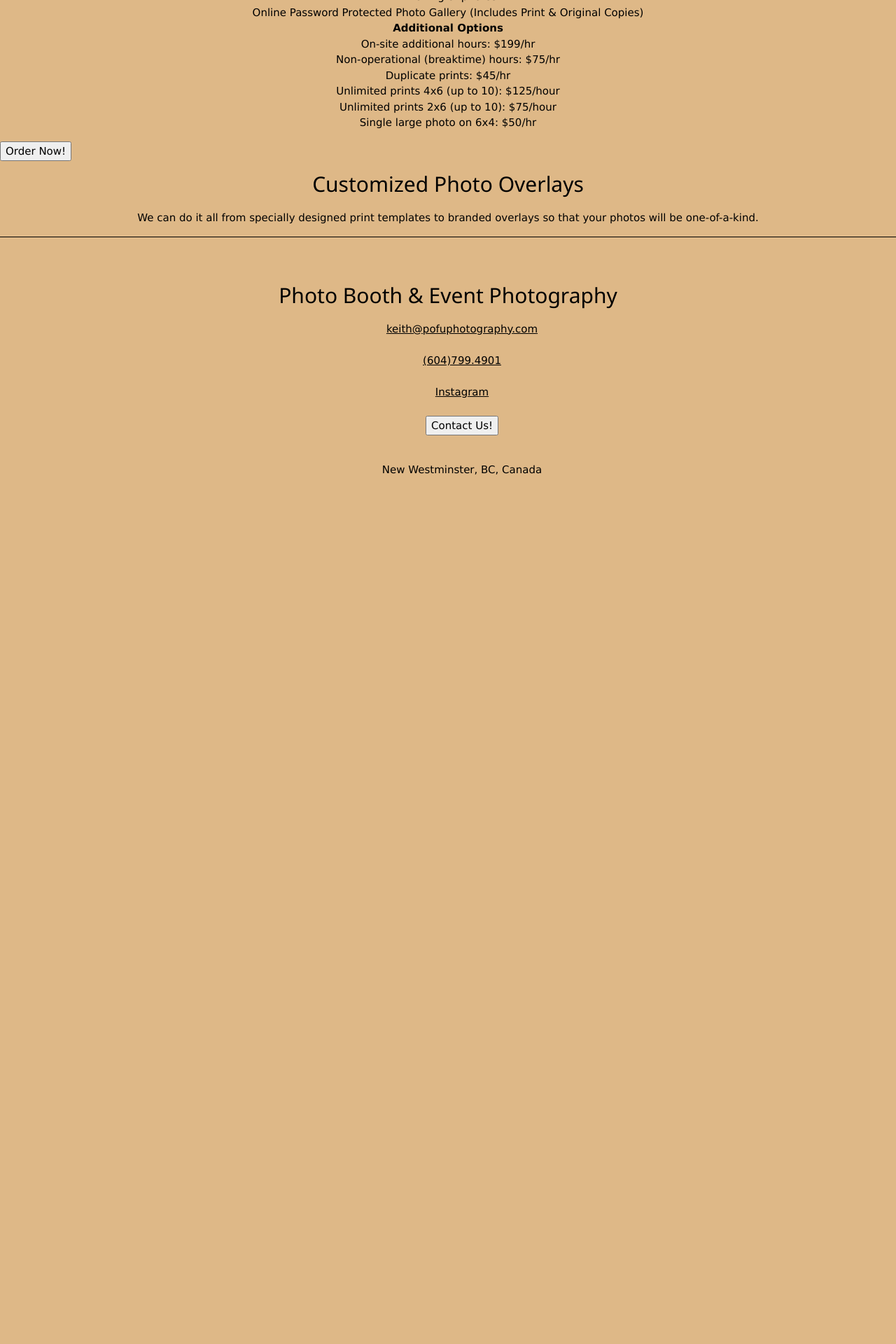
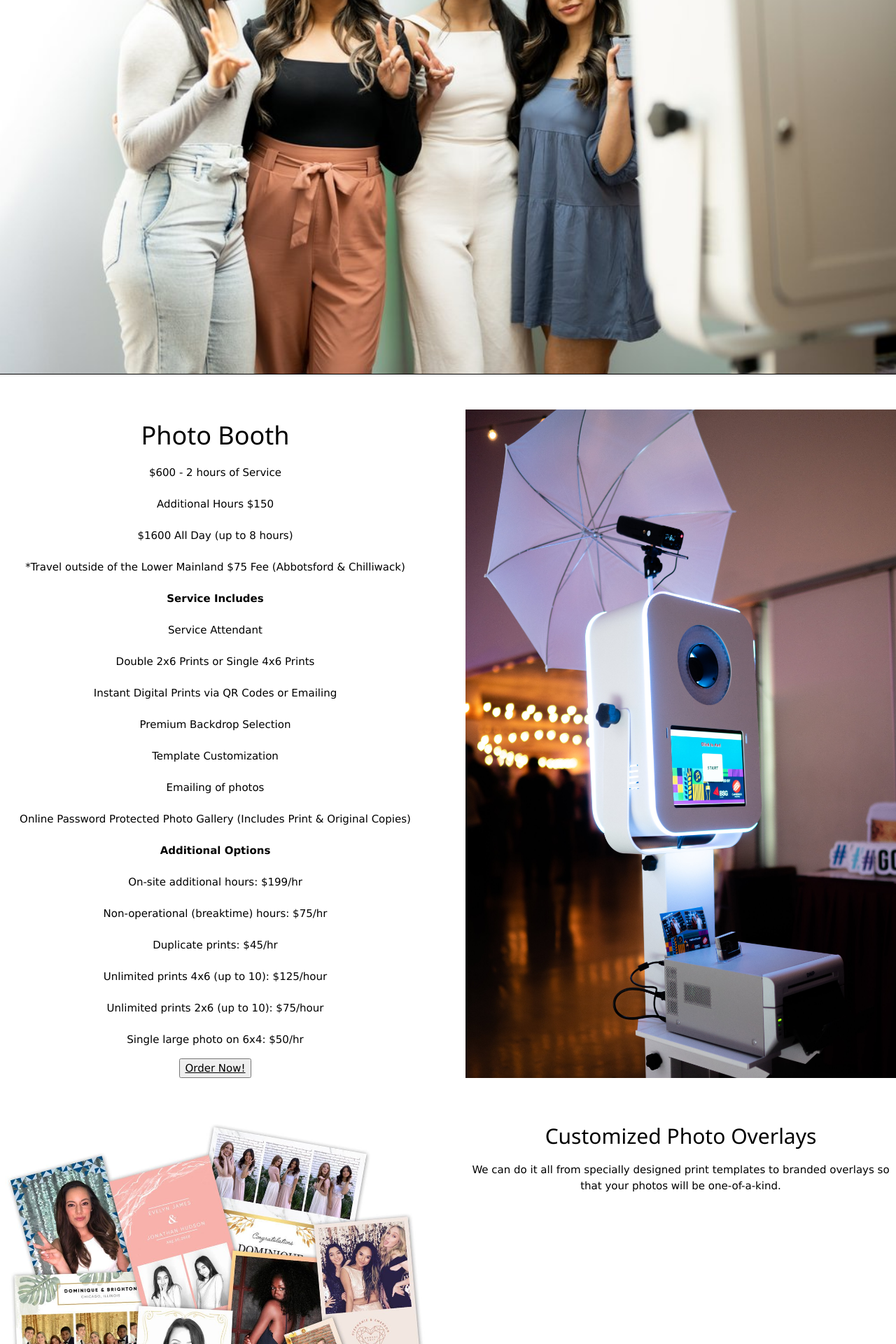
Before and after one commit to jayden-2ang/Pofu-Website-Dev-Project, a PHP site: page /photobooth.php in a window 1280 px wide. Shown: the part 560-2480 px from the top of the page at 70% size. Before the commit the page ends 1238 px from the top, so only its background shows below. Run offline with PHP 8.4, Linux system fonts and the light colour scheme.

Commit message:
Updated Photobooth page

```diff
--- a/index.css
+++ b/index.css
@@ -20,6 +20,7 @@ nav a{
 
 .wrapper{
     display: grid;
+    background-color: white;
     justify-content: center;
     grid-template-columns: repeat(4, 1fr);
     grid-template-rows: auto;
@@ -53,6 +54,49 @@ nav a{
     justify-self: center;
 }
 
+#pb2{
+    padding-bottom: 50px;
+}
+
+.wrapper2{
+    display: grid;
+    grid-template-columns: 1fr 1fr;
+    border-top: solid 1px black;
+    padding-top: 50px;
+    padding-bottom: 50px;
+    background-color: white;
+    grid-gap: 50px;
+}
+
+.wrapper2 #machine{
+    grid-column: 2/3;
+    grid-row: 1/2;
+    width: 100%;
+    height: 100%;
+}
+
+.wrapper2 .costs{
+    grid-column: 1/2;
+    grid-row: 1/2;
+}
+
+.wrapper2 #printout{
+    grid-column: 1/2;
+    grid-row: 2/3;
+    width: 100%;
+    height: 100%;
+}
+
+.wrapper2 .overlay{
+    grid-column: 2/3;
+    grid-row: 2/3;
+}
+
+.costs a button{
+    display: block;
+    margin: 0 auto;
+}
+
 ul li, h1, h2, h3, h4, p{
     text-align: center;
 }
--- a/index.php
+++ b/index.php
@@ -25,7 +25,7 @@
         </nav>
     </header>
 
-<div class="w3-content w3-display-container" style="padding-top:50px">
+<div class="w3-content w3-display-container" style="padding-top: 50px">
 
     <div class="w3-display-container mySlides">
         <img src="images/photobooth1.jpeg" style="width:100%" alt="Photobooth Picture 1">
--- a/photobooth.php
+++ b/photobooth.php
@@ -24,37 +24,46 @@
             </ul>
         </nav>
     </header>
-    <h1>Photography</h1>
+    <img class="pb2" src="images/photobooth2.webp" style="width:100%" alt="Photobooth Picture 2">
+    <div class="wrapper2">
+        <img id="machine" src="images/photomachine.webp" alt="Photobooth Machine">
         <div class="costs">
-            <p>$600 - 2 hours of Service<br>
-            Additional Hours $150<br>
-            $1600 All Day (up to 8 hours)<br>
-            *Travel outside of the Lower Mainland $75 Fee (Abbotsford & Chilliwack)<br>
-            <b>Service Includes</b><br>
-            Service Attendant<br>
-            Double 2x6 Prints or Single 4x6 Prints<br>
-            Instant Digital Prints via QR Codes or Emailing<br>
-            Premium Backdrop Selection<br>
-            Template Customization<br>
-            Emailing of photos<br>
-            Online Password Protected Photo Gallery (Includes Print & Original Copies)<br>
-            <b>Additional Options</b><br>
-            On-site additional hours: $199/hr<br>
-            Non-operational (breaktime) hours: $75/hr<br>
-            Duplicate prints: $45/hr<br>
-            Unlimited prints 4x6 (up to 10): $125/hour<br>
-            Unlimited prints 2x6 (up to 10): $75/hour<br>
+            <h1>Photo Booth</h1>
+            <p>$600 - 2 hours of Service<br><br>
+            Additional Hours $150<br><br>
+            $1600 All Day (up to 8 hours)<br><br>
+            *Travel outside of the Lower Mainland $75 Fee (Abbotsford & Chilliwack)<br><br>
+            <b>Service Includes</b><br><br>
+            Service Attendant<br><br>
+            Double 2x6 Prints or Single 4x6 Prints<br><br>
+            Instant Digital Prints via QR Codes or Emailing<br><br>
+            Premium Backdrop Selection<br><br>
+            Template Customization<br><br>
+            Emailing of photos<br><br>
+            Online Password Protected Photo Gallery (Includes Print & Original Copies)<br><br>
+            <b>Additional Options</b><br><br>
+            On-site additional hours: $199/hr<br><br>
+            Non-operational (breaktime) hours: $75/hr<br><br>
+            Duplicate prints: $45/hr<br><br>
+            Unlimited prints 4x6 (up to 10): $125/hour<br><br>
+            Unlimited prints 2x6 (up to 10): $75/hour<br><br>
             Single large photo on 6x4: $50/hr<br></p>
-            <a href="contact.html">
+            <a href="contact.php">
                 <button class="order" id="order">Order Now!</button>
             </a>
         </div>
-        <div>
+        <img id="printout" src="images/photo-booth-prints.jpeg" alt="Photo Printouts">
+        <div class="overlay">
             <h2>Customized Photo Overlays</h2>
             <p>We can do it all from specially designed print templates to branded
             overlays so that your photos will be one-of-a-kind.</p>
         </div>
-        <div id="gallery2"></div>
+    </div>
+        <div id="backdrops">
+            <h1>Backdrops</h1>
+            <p>Check out the backdrops below to see our wide selection of backdrops!</p>
+
+        </div>
     <footer>
         <h2>Photo Booth & Event Photography</h2>
         <ul>
```
Also changed, not shown: images/photo-booth-prints.jpeg (added), images/photomachine.webp (added).
